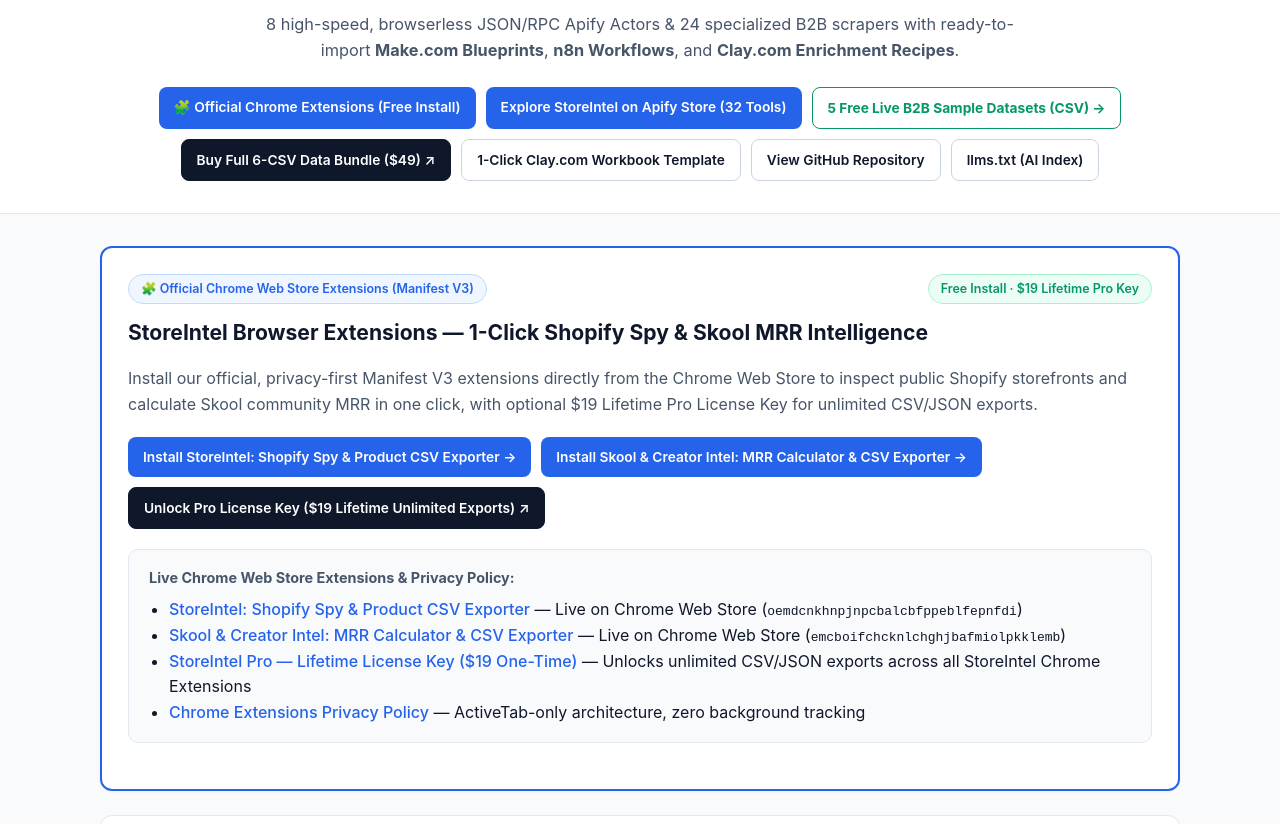
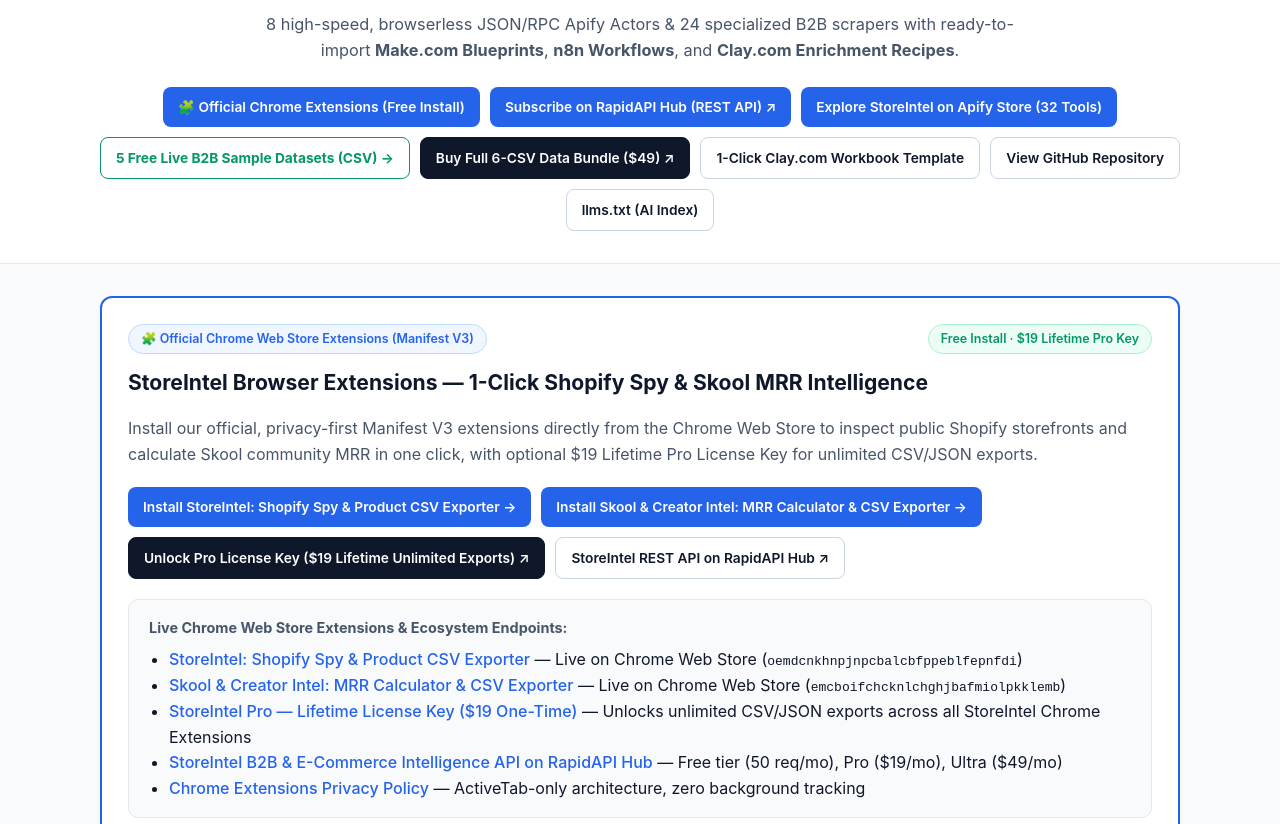
Before and after one commit to mikrozar-cell/b2b-ecommerce-saas-scrapers-n8n-clay, a plain HTML site: page index.html in a window 1280 px wide. Shown: the part 106-930 px from the top of the page. Drawn offline with Linux system fonts and the light colour scheme.

Commit message:
Add live RapidAPI Hub subscription link across hub pages

```diff
--- a/index.html
+++ b/index.html
@@ -750,6 +750,7 @@
     </p>
     <div class="top-links">
       <a class="btn btn-primary" href="#chrome-extensions">&#x1F9E9; Official Chrome Extensions (Free Install)</a>
+      <a class="btn btn-primary" href="https://rapidapi.com/mikrozar-1NoawVerl/api/storeintel-b2b-e-commerce-intelligence" target="_blank" rel="noopener">Subscribe on RapidAPI Hub (REST API) &nearr;</a>
       <a class="btn btn-primary" href="https://apify.com/storeintel" target="_blank" rel="noopener">Explore StoreIntel on Apify Store (32 Tools)</a>
       <a class="btn btn-secondary" style="border-color:#059669;color:#059669;font-weight:700;" href="samples.html">5 Free Live B2B Sample Datasets (CSV) &rarr;</a>
       <a class="btn btn-secondary" style="background:#0f172a;color:#ffffff;border-color:#0f172a;" href="https://mikrozaar.gumroad.com/l/kevhup" target="_blank" rel="noopener">Buy Full 6-CSV Data Bundle ($49) &nearr;</a>
@@ -771,13 +772,15 @@
         <a class="btn btn-primary" href="https://chromewebstore.google.com/detail/oemdcnkhnpjnpcbalcbfppeblfepnfdi" target="_blank" rel="noopener">Install StoreIntel: Shopify Spy &amp; Product CSV Exporter &rarr;</a>
         <a class="btn btn-primary" href="https://chromewebstore.google.com/detail/emcboifchcknlchghjbafmiolpkklemb" target="_blank" rel="noopener">Install Skool &amp; Creator Intel: MRR Calculator &amp; CSV Exporter &rarr;</a>
         <a class="btn btn-secondary" style="background:#0f172a;color:#ffffff;border-color:#0f172a;" href="https://mikrozaar.gumroad.com/l/sawzow" target="_blank" rel="noopener">Unlock Pro License Key ($19 Lifetime Unlimited Exports) &nearr;</a>
+        <a class="btn btn-secondary" href="https://rapidapi.com/mikrozar-1NoawVerl/api/storeintel-b2b-e-commerce-intelligence" target="_blank" rel="noopener">StoreIntel REST API on RapidAPI Hub &nearr;</a>
       </div>
       <div class="tasks-box">
-        <h3>Live Chrome Web Store Extensions &amp; Privacy Policy:</h3>
+        <h3>Live Chrome Web Store Extensions &amp; Ecosystem Endpoints:</h3>
         <ul>
           <li><a href="https://chromewebstore.google.com/detail/oemdcnkhnpjnpcbalcbfppeblfepnfdi" target="_blank" rel="noopener">StoreIntel: Shopify Spy &amp; Product CSV Exporter</a> — Live on Chrome Web Store (<code>oemdcnkhnpjnpcbalcbfppeblfepnfdi</code>)</li>
           <li><a href="https://chromewebstore.google.com/detail/emcboifchcknlchghjbafmiolpkklemb" target="_blank" rel="noopener">Skool &amp; Creator Intel: MRR Calculator &amp; CSV Exporter</a> — Live on Chrome Web Store (<code>emcboifchcknlchghjbafmiolpkklemb</code>)</li>
           <li><a href="https://mikrozaar.gumroad.com/l/sawzow" target="_blank" rel="noopener">StoreIntel Pro — Lifetime License Key ($19 One-Time)</a> — Unlocks unlimited CSV/JSON exports across all StoreIntel Chrome Extensions</li>
+          <li><a href="https://rapidapi.com/mikrozar-1NoawVerl/api/storeintel-b2b-e-commerce-intelligence" target="_blank" rel="noopener">StoreIntel B2B &amp; E-Commerce Intelligence API on RapidAPI Hub</a> — Free tier (50 req/mo), Pro ($19/mo), Ultra ($49/mo)</li>
           <li><a href="chrome-privacy.html">Chrome Extensions Privacy Policy</a> — ActiveTab-only architecture, zero background tracking</li>
         </ul>
       </div>
```
Also changed, not shown: samples.html (+1 -0 lines), 1 other file.
